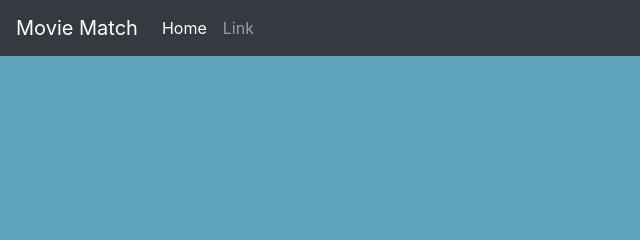
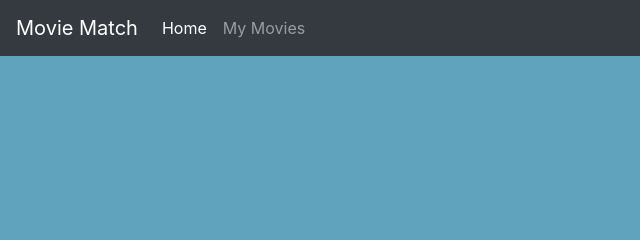
Before and after one commit to SaraNP-33/MovieMatch, a website: page views/userPage.html in a window 1280 px wide. Shown: the top 240 px of the page, 0-640 px from the left. Drawn offline with nearby package versions, Linux system fonts and the light colour scheme.

Commit message:
updated nav bar

```diff
--- a/views/userPage.html
+++ b/views/userPage.html
@@ -58,7 +58,7 @@
         <a class="nav-link" href="#">Home <span class="sr-only">(current)</span></a>
       </li>
       <li class="nav-item">
-        <a class="nav-link" href="#">Link</a>
+        <a class="nav-link" href="#">My Movies</a>
       </li>
     </ul>
     <form class="form-inline my-2 my-md-0">
```
Also changed, not shown: views/allMovies.html (+1 -1 lines), views/index.html (+2 -2 lines).
